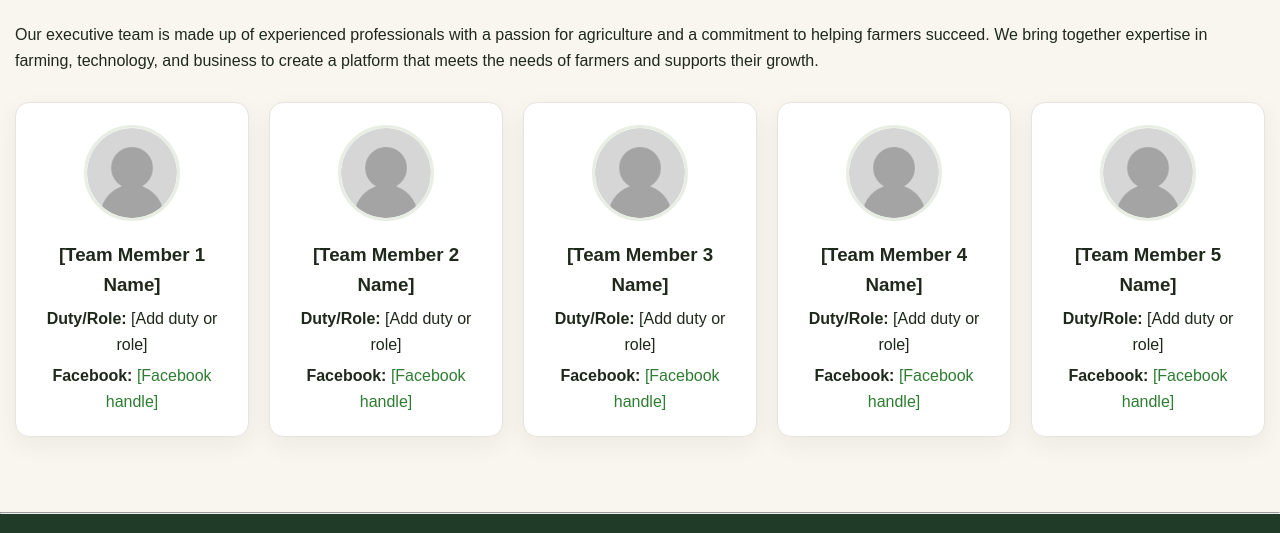
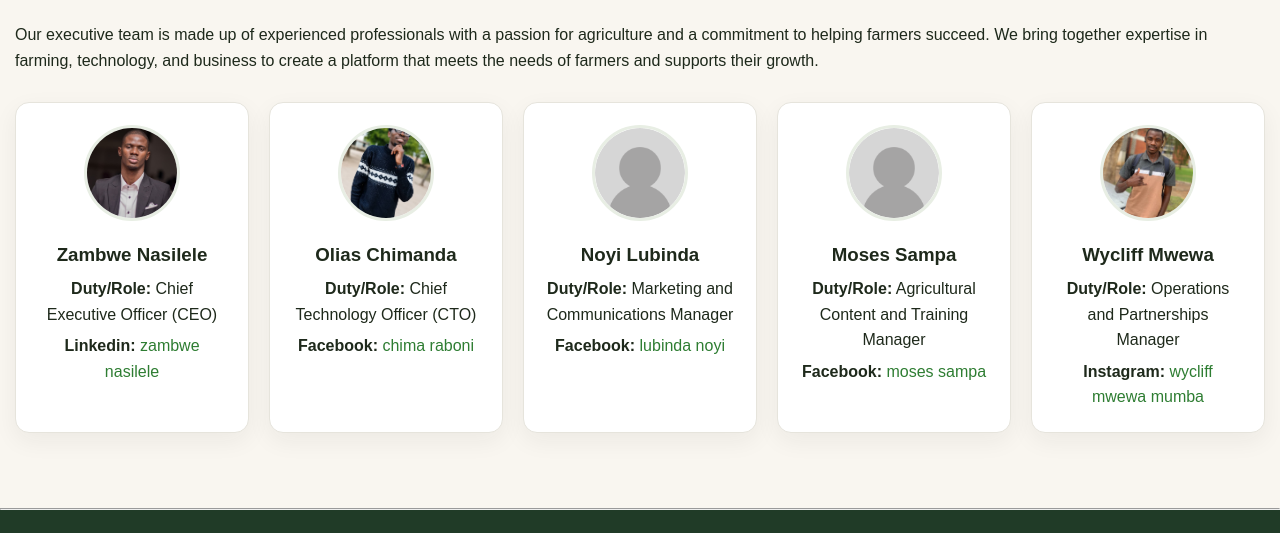
Before and after one commit to oliaschimanda-commits/growli, a website with bundled scripts: page src/frontend/pages/about.html in a window 1280 px wide. Shown: the part 907-1440 px from the top of the page. Built offline with nearby package versions, Linux system fonts and the light colour scheme.

Commit message:
Added images to contacts and fixed the menu icon alignmnt and contact enter buttton

```diff
--- a/src/frontend/pages/about.html
+++ b/src/frontend/pages/about.html
@@ -72,34 +72,34 @@
             </p>
             <figure class="team-members" aria-label="Growli executive team">
                 <article class="team-member">
-                    <img src="../images/profile.png" alt="Team member 1 profile placeholder" class="team-member-image">
-                    <h3>[Team Member 1 Name]</h3>
-                    <p><strong>Duty/Role:</strong> [Add duty or role]</p>
-                    <p><strong>Facebook:</strong> <a href="#">[Facebook handle]</a></p>
+                    <img src="../images/profile/zambwe.jpeg" alt="Team member 1 profile placeholder" class="team-member-image">
+                    <h3>Zambwe Nasilele</h3>
+                    <p><strong>Duty/Role:</strong> Chief Executive Officer (CEO)</p>
+                    <p><strong>Linkedin:</strong> <a href="https://www.linkedin.com/in/zambwe-nasilele-524a052bb?utm_source=share_via&utm_content=profile&utm_medium=member_android">zambwe nasilele</a></p>
                 </article>
                 <article class="team-member">
-                    <img src="../images/profile.png" alt="Team member 2 profile placeholder" class="team-member-image">
-                    <h3>[Team Member 2 Name]</h3>
-                    <p><strong>Duty/Role:</strong> [Add duty or role]</p>
-                    <p><strong>Facebook:</strong> <a href="#">[Facebook handle]</a></p>
+                    <img src="../images/profile/olias.jpeg" alt="Team member 2 profile placeholder" class="team-member-image">
+                    <h3>Olias Chimanda</h3>
+                    <p><strong>Duty/Role:</strong> Chief Technology Officer (CTO)</p>
+                    <p><strong>Facebook:</strong> <a href="https://www.facebook.com/chimaRABONI">chima raboni</a></p>
                 </article>
                 <article class="team-member">
                     <img src="../images/profile.png" alt="Team member 3 profile placeholder" class="team-member-image">
-                    <h3>[Team Member 3 Name]</h3>
-                    <p><strong>Duty/Role:</strong> [Add duty or role]</p>
-                    <p><strong>Facebook:</strong> <a href="#">[Facebook handle]</a></p>
+                    <h3>Noyi Lubinda</h3>
+                    <p><strong>Duty/Role:</strong> Marketing and Communications Manager</p>
+                    <p><strong>Facebook:</strong> <a href="https://www.facebook.com/share/1HZ6xiwtFh/">lubinda noyi</a></p>
                 </article>
                 <article class="team-member">
                     <img src="../images/profile.png" alt="Team member 4 profile placeholder" class="team-member-image">
-                    <h3>[Team Member 4 Name]</h3>
-                    <p><strong>Duty/Role:</strong> [Add duty or role]</p>
-                    <p><strong>Facebook:</strong> <a href="#">[Facebook handle]</a></p>
+                    <h3>Moses Sampa</h3>
+                    <p><strong>Duty/Role:</strong> Agricultural Content and Training Manager</p>
+                    <p><strong>Facebook:</strong> <a href="https://www.facebook.com/share/19TrLoBCAt/">moses sampa</a></p>
                 </article>
                 <article class="team-member">
-                    <img src="../images/profile.png" alt="Team member 5 profile placeholder" class="team-member-image">
-                    <h3>[Team Member 5 Name]</h3>
-                    <p><strong>Duty/Role:</strong> [Add duty or role]</p>
-                    <p><strong>Facebook:</strong> <a href="#">[Facebook handle]</a></p>
+                    <img src="../images/profile/wycliff.jpeg" alt="Team member 5 profile placeholder" class="team-member-image">
+                    <h3>Wycliff Mwewa</h3>
+                    <p><strong>Duty/Role:</strong> Operations and Partnerships Manager</p>
+                    <p><strong>Instagram:</strong> <a href="https://www.instagram.com/wycliffmwewamumba?xtok=MXI3Y29idXcwaWY1Yg==">wycliff mwewa mumba</a></p>
                 </article>
             </figure>
         </section>
--- a/src/frontend/style/style.css
+++ b/src/frontend/style/style.css
@@ -91,6 +91,7 @@ nav {
     display: flex;
     justify-content: center;
     align-items: center;
+    gap: 20px;
 }
 
 header .logo {
@@ -740,8 +741,8 @@ footer .logo {
 
     header button {
         display: flex;
-        justify-items: center;
         align-items: center;
+        justify-content: end;
     }
     header nav{
         width: 40%;
@@ -828,6 +829,9 @@ footer .logo {
         border-right: none;
         border-bottom: 1px solid #aaa
     }
+    .contact-right .enter-btn {
+        width: 100%;
+    }
     .footer-container {
         grid-template-columns: 1fr 1fr;
         padding: 40px 8%;
@@ -848,8 +852,8 @@ footer .logo {
 
     header button {
         display: flex;
-        justify-items: center;
         align-items: center;
+        justify-content: end;
     }
     header nav{
         width: 40%;
@@ -955,6 +959,9 @@ footer .logo {
     }
     .training-bar button {
         width: 100%
+    }
+    .contact-right .enter-btn {
+        width: 100%;
     }
     .footer-container {
         grid-template-columns: 1fr;
```
Also changed, not shown: src/frontend/index.html (+1 -1 lines), src/frontend/pages/contact.html (+2 -2 lines), src/frontend/images/profile/olias.jpeg (added), src/frontend/images/profile/wycliff.jpeg (added), src/frontend/images/profile/zambwe.jpeg (added).
